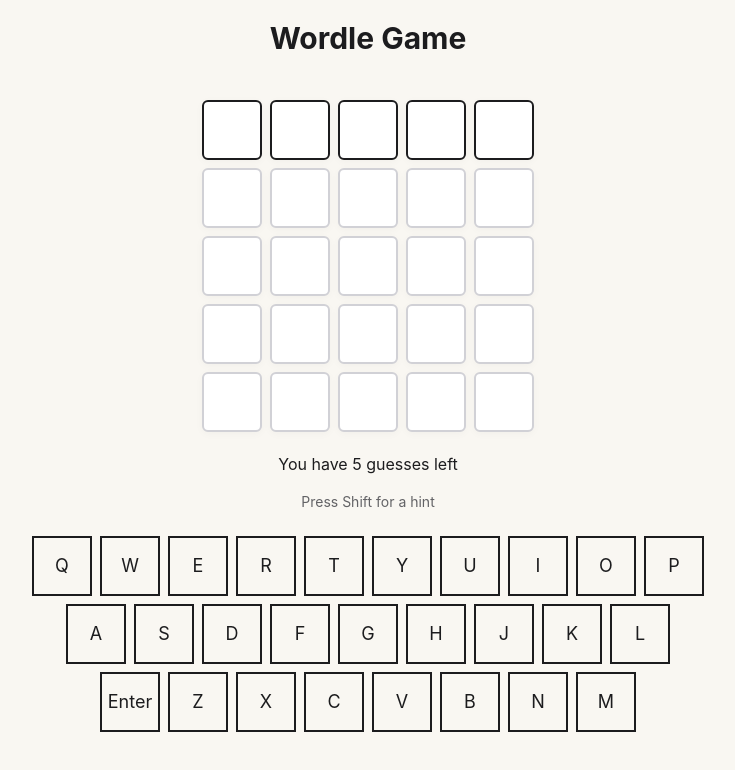
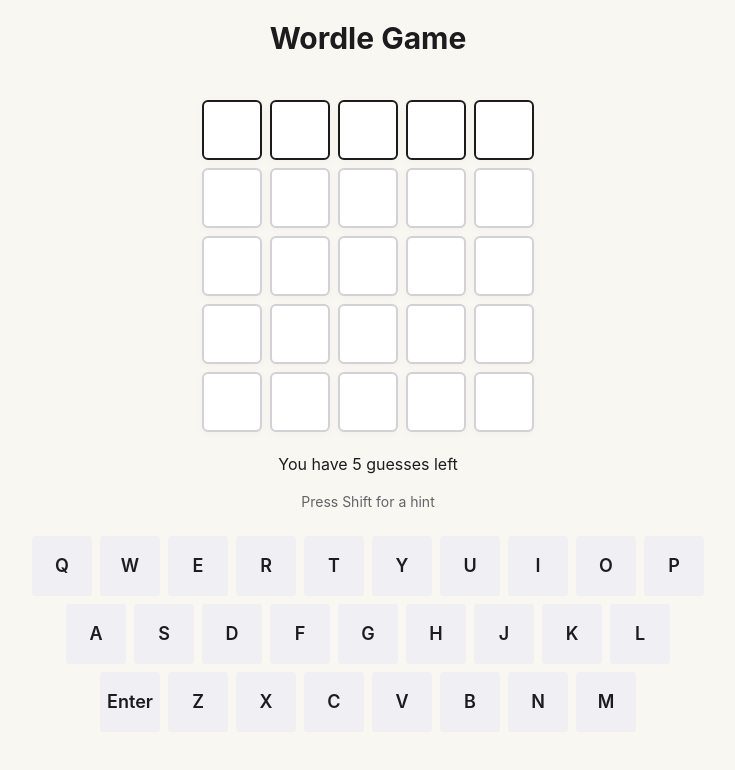
Before and after one commit to CesarSG/WordleGame, a React (Vite) app: page / in a window 1280 px wide. Shown: the top 770 px of the page, without its empty margins (272-1007 px from the left). Built offline with nearby package versions, Linux system fonts and the light colour scheme.

Commit message:
feat: enhance keyboard component with letter status handling and improved styling

```diff
--- a/src/components/Keyboard.tsx
+++ b/src/components/Keyboard.tsx
@@ -1,4 +1,16 @@
-export default function Keyboard() {
+import type { LetterResult } from '../types'
+
+const STATUS_CLASS: Record<LetterResult['status'], string> = {
+    correct: 'tile-correct',
+    present: 'tile-present',
+    absent: 'tile-absent',
+}
+
+interface KeyboardProps {
+    letterStatuses: Record<string, LetterResult['status']>
+}
+
+export default function Keyboard({ letterStatuses }: KeyboardProps) {
 
     const keys = [
         ['Q', 'W', 'E', 'R', 'T', 'Y', 'U', 'I', 'O', 'P'],
@@ -11,11 +23,12 @@
             {
                 keys.map((row, indexRow) => {
                     return(
-                        <div key={indexRow} className="flex gap-2 justify-center">
+                        <div key={indexRow} className="flex gap-2 justify-center mx-2">
                             {
                                 row.map((letter, indexLetter) => {
+                                    const status = letterStatuses[letter]
                                     return(
-                                        <div key={indexLetter} className={`w-15 h-15 mt-2 border-2 flex text-lg items-center justify-center`}>
+                                        <div key={indexLetter} className={`key w-15 h-15 mt-2 rounded-sm flex text-lg font-semibold items-center justify-center ${status ? STATUS_CLASS[status] : ''}`}>
                                             {letter}
                                         </div>
                                     )
```
